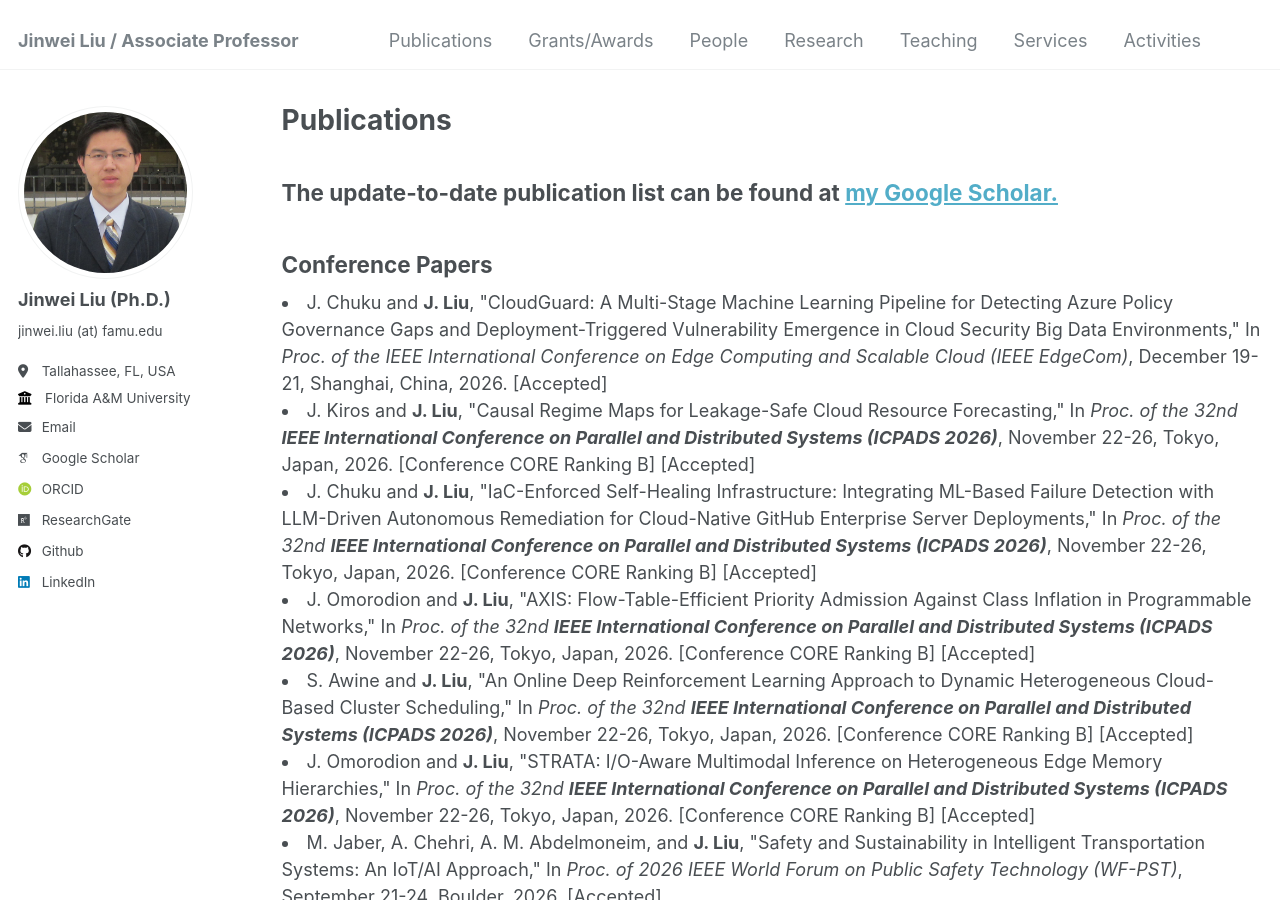
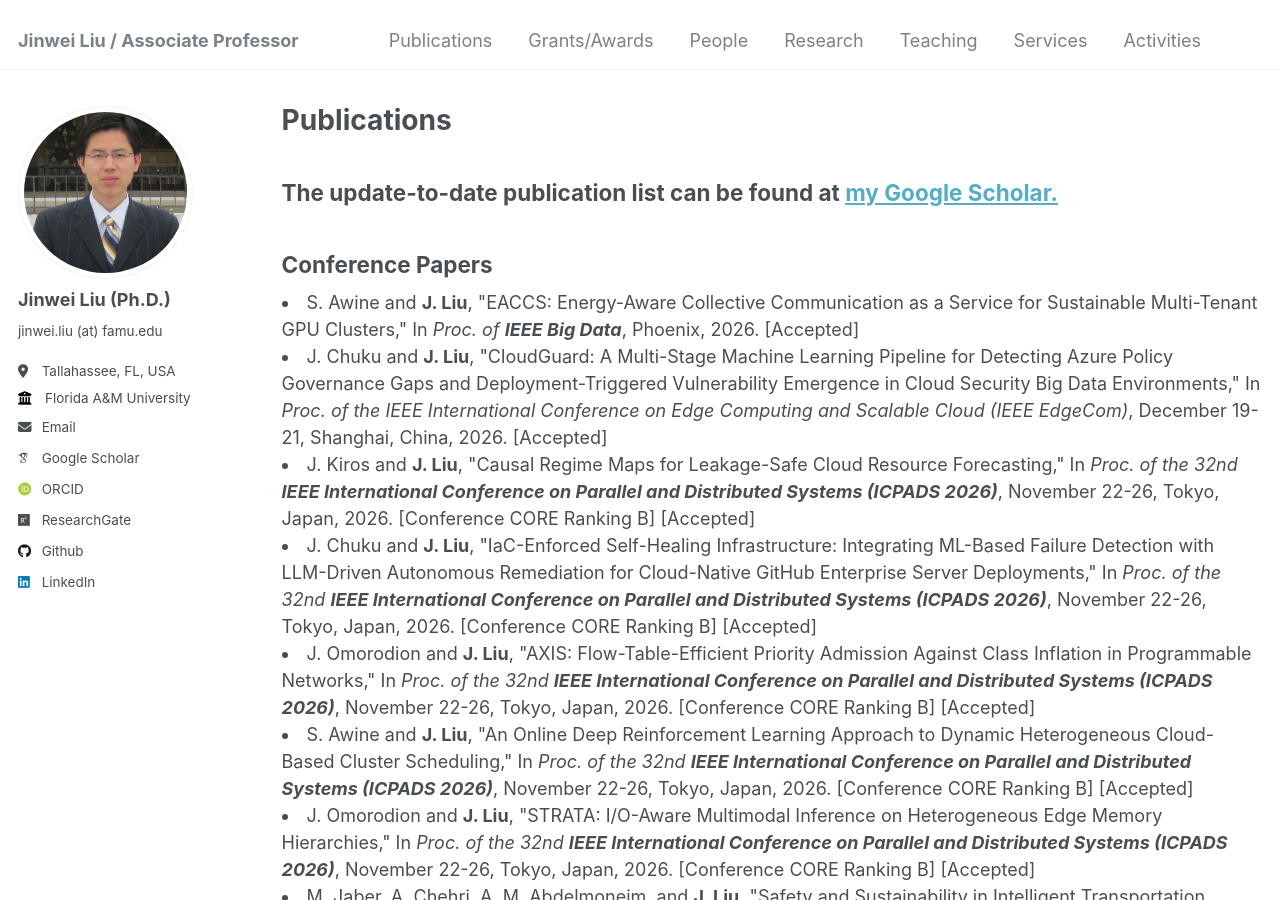
Before and after one commit to jinweiliucu/jinweiliucu.github.io, a Jekyll site: the page built from _publications/publications.html, in a window 1280 px wide and 900 px high. Built offline with Jekyll 4.4.1, drawn with Linux system fonts in a browser that asks for light colours; some web fonts are replaced.

Commit message:
Update publications.html

```diff
--- a/_publications/publications.html
+++ b/_publications/publications.html
@@ -8,6 +8,13 @@ author_profile: true
 <h2 class="text-left"> The update-to-date publication list can be found at <a href="https://scholar.google.com/citations?user=sHSrWh0AAAAJ&hl=en">my Google Scholar.</a></h2>
 
 <h2 class="text-left">Conference Papers</h2>
+	<li>
+    S. Awine and <strong>J. Liu</strong>, "EACCS: Energy-Aware Collective Communication as a Service for Sustainable Multi-Tenant GPU Clusters,"
+    In <em>Proc. of <strong>IEEE Big Data</strong></em>, Phoenix, 2026. [Accepted]
+    <!-- [<a href="/files/articles/CLOUD2026SlidesLiu.pdf">Slides</a>]</span> -->
+    </span><br>
+    </li>
+
 	<li>
     J. Chuku and <strong>J. Liu</strong>, "CloudGuard: A Multi-Stage Machine Learning Pipeline for Detecting Azure Policy Governance Gaps and Deployment-Triggered Vulnerability Emergence in Cloud Security Big Data Environments,"
     In <em>Proc. of the IEEE International Conference on Edge Computing and Scalable Cloud (IEEE EdgeCom)</em>, December 19-21, Shanghai, China, 2026. [Accepted]
```
